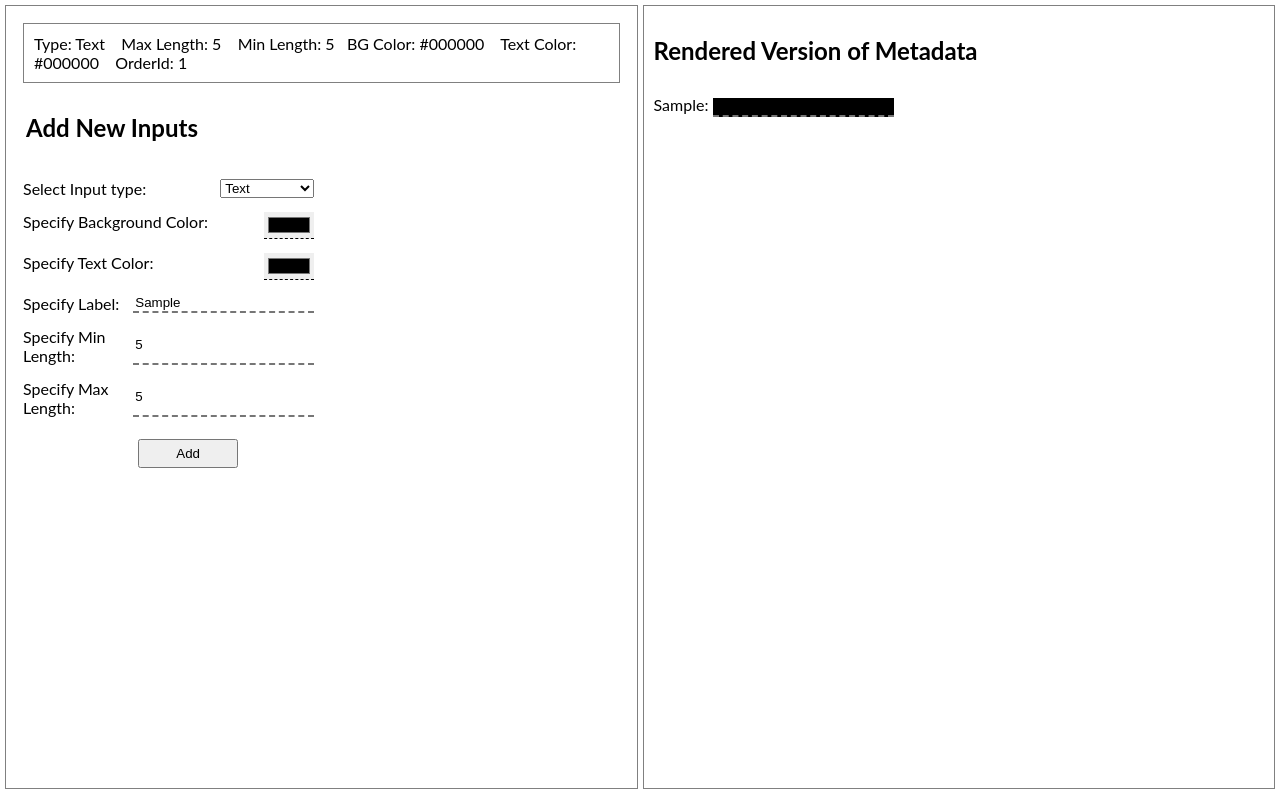
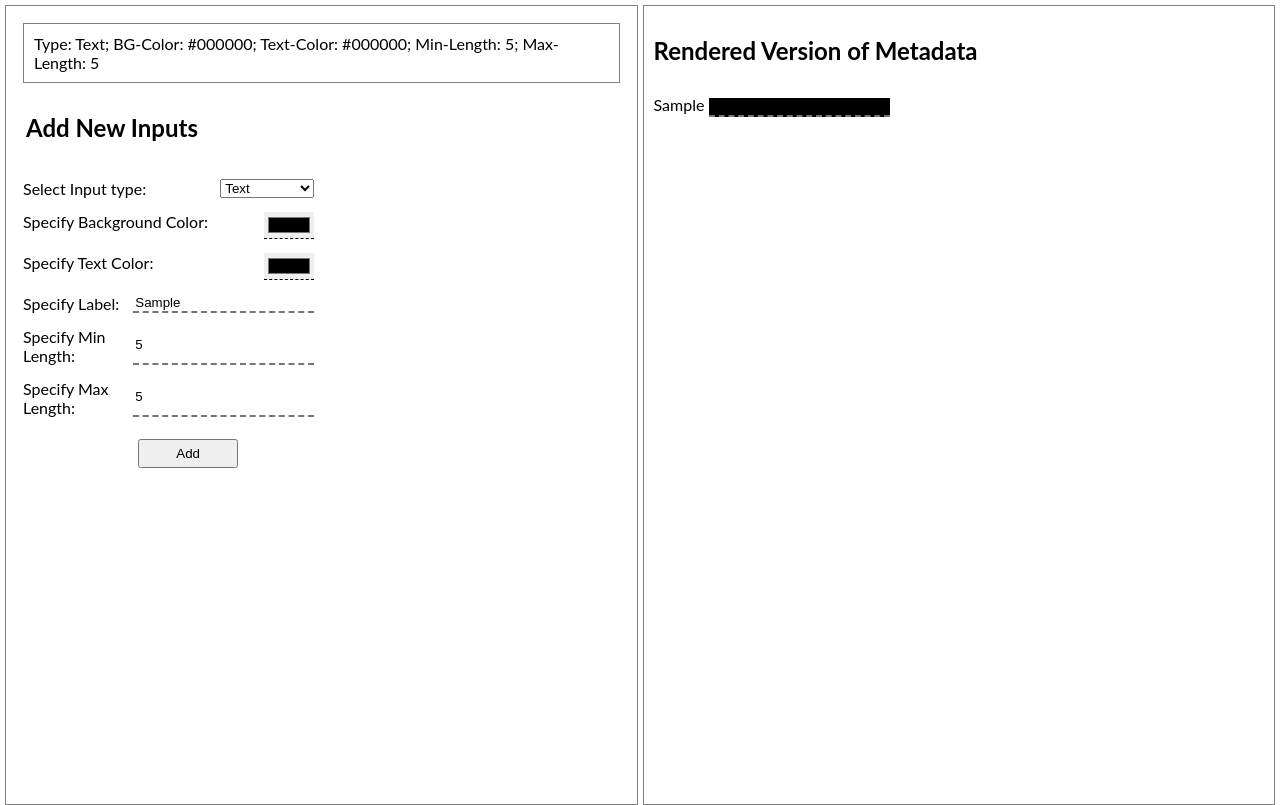
Before and after one commit to ska04/UIChallenge, a plain HTML site: page index.html in a window 1280 px wide. Both pictures are taken after typing "Sample", "5", "5" into the empty fields and a click on the button "Add". Drawn offline with Linux system fonts and the light colour scheme.

Commit message:
Removed InnerHtml

```diff
--- a/index.html
+++ b/index.html
@@ -39,12 +39,8 @@
             </div>
             <div id="optionsContainer">
               <div class="input-container">
-                <label for="option1">Specify Option-1:</label>
-                <input id="option1" type="text" />
-              </div>
-              <div class="input-container">
-                <label for="option2">Specify Option-2:</label>
-                <input id="option2" type="text" />
+                <label for="groupName">Specify Group Name:</label>
+                <input id="groupName" type="text" />
               </div>
             </div>
             <div id="lengthContainer">
--- a/script.js
+++ b/script.js
@@ -8,17 +8,14 @@ const maxLengthEl = document.getElementById("maxLength");
 const minLengthEl = document.getElementById("minLength");
 
 const optionsContainerEl = document.getElementById("optionsContainer");
-const option1El = document.getElementById("option1");
-const option2El = document.getElementById("option2");
+const groupNameEl = document.getElementById("groupName");
 
 const dateContainerEl = document.getElementById("dateContainer");
 const minDateEl = document.getElementById("minDate");
 const maxDateEl = document.getElementById("maxDate");
 
-const inputListContianerEl = document.getElementById("inputList");
+const inputInfoListContianerEl = document.getElementById("inputList");
 const renderDataContainerEl = document.getElementById("renderDataContainer");
-
-let orderId = 0;
 
 window.onload = () => {
   optionsContainerEl.classList.add("hidden");
@@ -32,16 +29,12 @@ function inputSelectionHandler() {
     dateContainerEl.classList.add("hidden");
 
     optionsContainerEl.classList.remove("hidden");
-  }
-
-  if (inputType === "Date") {
+  } else if (inputType === "Date") {
     lengthContainerEl.classList.add("hidden");
     optionsContainerEl.classList.add("hidden");
 
     dateContainerEl.classList.remove("hidden");
-  }
-
-  if (
+  } else if (
     inputType === "Text" ||
     inputType === "Password" ||
     inputType === "Email"
@@ -54,14 +47,10 @@ function inputSelectionHandler() {
 }
 
 function renderData() {
-    orderId++;
-    createPayloadAndRenderInput();
+  createPayloadAndRenderInputs();
 }
 
-function createPayloadAndRenderInput() {
-  let renderInnerHTML;
-  let listInnerHTML;
-
+function createPayloadAndRenderInputs() {
   const inputTypeVal = inputDropdownEl.value;
   const metaData = {
     inputType: inputTypeVal,
@@ -78,57 +67,77 @@ function createPayloadAndRenderInput() {
     metaData.minLength = minLengthEl.value;
     metaData.maxLength = maxLengthEl.value;
 
-    renderInnerHTML = createInputForDateTextTypes(metaData, 'minlength','maxlength', metaData.minLength, metaData.maxLength);
-
-    listInnerHTML = `<p class="input-list-child">Type: ${metaData.inputType} &nbsp;&nbsp; Max Length: ${metaData.maxLength}
-    &nbsp;&nbsp; Min Length: ${metaData.minLength} &nbsp;&nbsp;BG Color: ${metaData.backColor}
-    &nbsp;&nbsp; Text Color: ${metaData.textColor} &nbsp;&nbsp; OrderId: ${orderId}</p>`;
   } else if (inputTypeVal === "Checkbox" || inputTypeVal === "Radio") {
-    metaData.option1Text = option1El.value;
-    metaData.option2Text = option2El.value;
-
-    renderInnerHTML = `<label style="color:${metaData.textColor}">${metaData.labelText}:</label>
-    <input id='checkRadioInput' type="${metaData.inputType}" name="selectinos"/>
-    <label for="checkRadioInput" style="color:${metaData.textColor}">${metaData.option1Text}</label>
-    <input id='checkRadioInput' type="${metaData.inputType}" name="selectinos"/>
-    <label for="checkRadioInput" style="color:${metaData.textColor}">${metaData.option2Text}</label>`;
-
-    listInnerHTML = `<p class="input-list-child">Type: ${metaData.inputType} &nbsp;&nbsp;
-    BG Color: ${metaData.backColor} &nbsp;&nbsp; Text Color: ${metaData.textColor}
-    &nbsp;&nbsp; OrderId: ${orderId}</p>`;
+    metaData.groupNameEl = groupNameEl.value;
   } else if (inputTypeVal === "Date") {
     metaData.minDate = minDateEl.value;
     metaData.maxDate = maxDateEl.value;
-
-
-    renderInnerHTML = createInputForDateTextTypes(metaData,'min','max', metaData.minDate, metaData.maxDate);
-
-    listInnerHTML = `<p class="input-list-child">Type: ${metaData.inputType} &nbsp;&nbsp; Max Date: ${metaData.maxDate}
-    &nbsp;&nbsp; Min Date: ${metaData.minDate} &nbsp;&nbsp;BG Color: ${metaData.backColor}
-    &nbsp;&nbsp; Text Color: ${metaData.textColor} &nbsp;&nbsp; OrderId: ${orderId}</p>`;
   }
 
-  const renderEl = document.createElement("div");
-  renderEl.classList.add('margin-10');
-  renderEl.innerHTML = renderInnerHTML;
-  renderDataContainerEl.appendChild(renderEl);
+  let inputContainer = createInputs(metaData);
+  renderDataContainerEl.appendChild(inputContainer);
 
-  const listEl = document.createElement("div");
-  listEl.innerHTML = listInnerHTML;
-  inputListContianerEl.appendChild(listEl);
+  let inputPropertiesContainer = fetchInputProperties(metaData);
+  inputInfoListContianerEl.appendChild(inputPropertiesContainer);
+
   console.log(JSON.stringify(metaData));
   console.log(metaData);
 }
 
-function createInputForDateTextTypes(metaData, attrName1, attrName2, attrValue1, attrValue2){
-    const renderInnerHTML = `<label style="color:${metaData.textColor}">${metaData.labelText}:</label>
-    <input style="background-color:${metaData.backColor};
-    color:${metaData.textColor};"
-    type="${metaData.inputType}"
-    ${attrName1}="${attrValue1}"
-    ${attrName2}="${attrValue2}"/>`;
+function createInputs(metaData) {
+  const containerDiv = document.createElement("div");
+  containerDiv.classList.add('margin-10');
 
-    return renderInnerHTML;
+  const labelEl = document.createElement("label");
+  labelEl.style.color = metaData.textColor;
+  labelEl.textContent = metaData.labelText;
+
+  const inputEl = document.createElement("input");
+  inputEl.style.backgroundColor = metaData.backColor;
+  inputEl.style.color = metaData.textColor;
+  inputEl.type = metaData.inputType;
+
+  if (
+    metaData.inputType === "Text" ||
+    metaData.inputType === "Password" ||
+    metaData.inputType === "Email"
+  ) {
+    inputEl.minLength = metaData.minLength;
+    inputEl.maxLength = metaData.maxLength;
+  } else if (metaData.inputType === "Date") {
+    inputEl.min = metaData.minDate;
+    inputEl.max = metaData.maxDate;
+  } else if (
+    metaData.inputType === "Checkbox" ||
+    metaData.inputType === "Radio"
+  ) {
+    inputEl.id = "checkRadioInput";
+    inputEl.name = metaData.groupNameEl;
+    labelEl.setAttribute("for", "checkRadioInput");
+  }
+
+  containerDiv.appendChild(labelEl);
+  containerDiv.appendChild(inputEl);
+  return containerDiv;
+}
+
+function fetchInputProperties(metaData) {
+  const paragraphEl = document.createElement("p");
+
+  paragraphEl.textContent = `Type: ${metaData.inputType}; BG-Color: ${metaData.backColor};
+  Text-Color: ${metaData.textColor}; `;
+
+  if (
+    metaData.inputType === "Text" ||
+    metaData.inputType === "Password" ||
+    metaData.inputType === "Email"
+  ) {
+    paragraphEl.textContent += `Min-Length: ${metaData.minLength}; Max-Length: ${metaData.maxLength}`;
+  } else if (metaData.inputType === "Date") {
+    paragraphEl.textContent += `Min-Date: ${metaData.minDate}; Max-Date: ${metaData.maxDate}`;
+  }
+
+  return paragraphEl;
 }
 
 inputDropdownEl.addEventListener("change", inputSelectionHandler);
--- a/style.css
+++ b/style.css
@@ -9,7 +9,7 @@
 body {
   font-family: "Lato", sans-serif;
   margin: 0;
-  height: 98vh;
+  height: 100vh;
 }
 
 .main-container {
@@ -55,9 +55,9 @@ input:focus{
     outline: none;
 }
 
-.checkbox:checked:before{
-    background-color:green;
-    }
+label{
+  margin-right: 5px;
+}
 
 button {
     padding: 5px;
@@ -70,7 +70,7 @@ button {
   display: none;
 }
 
-.input-list-child {
+p {
   margin: 7px;
   padding: 10px;
   border: var(--border-grey);
```
